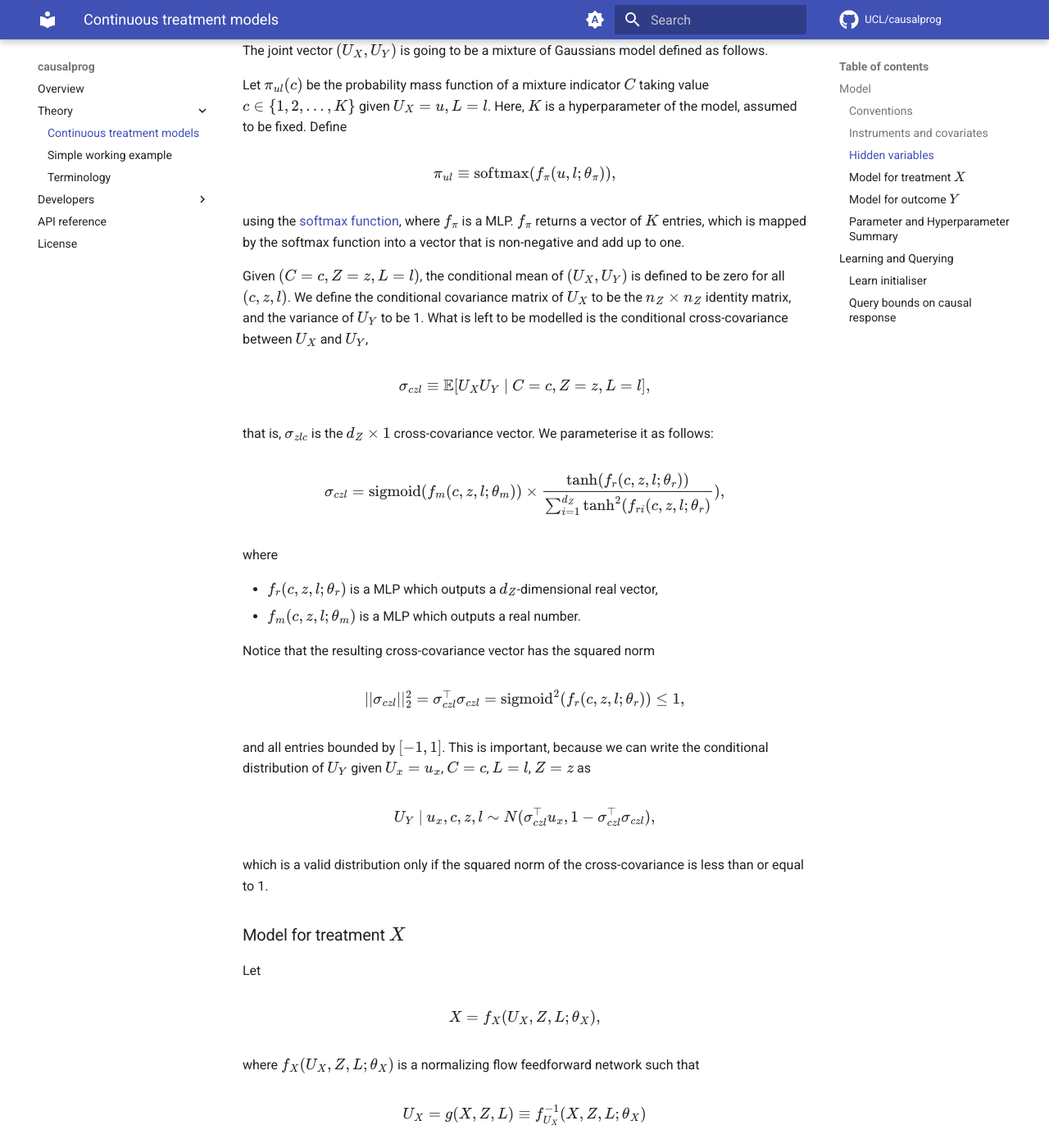
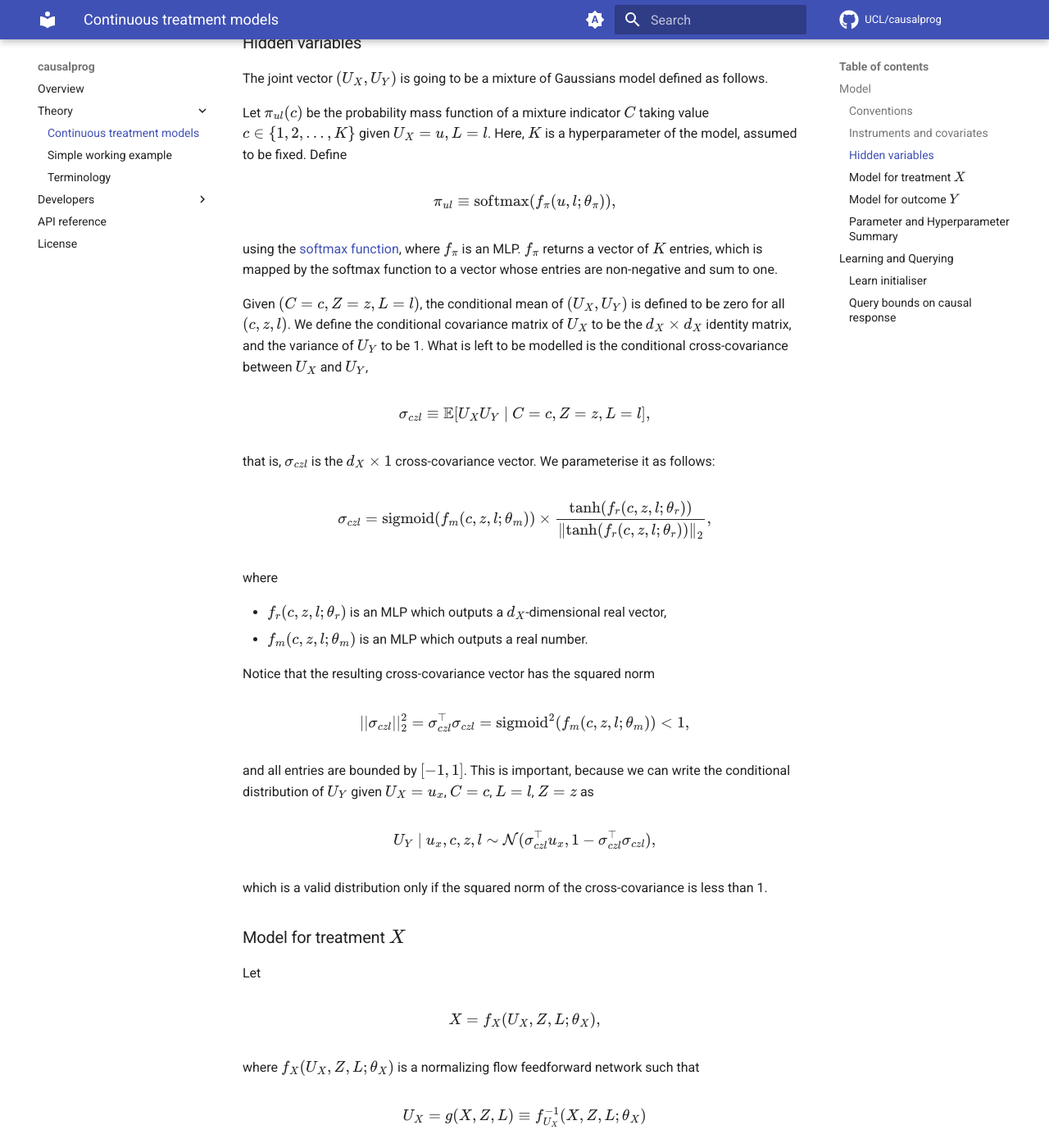
Before and after one commit to UCL/causalprog, an MkDocs documentation site: the page built from docs/theory/continuous-treatments.md, in a window 1280 px wide and 1400 px high, scrolled down 1247 px. Shown: the whole window at 82% size. Built offline with MkDocs 1.6.1 and Material for MkDocs 9.7.7, drawn with Linux system fonts in a browser that asks for light colours; comment, search, counter and statistics services are not loaded; some of the changed text lies outside the part shown.

Commit message:
first set of changes

```diff
--- a/docs/theory/continuous-treatments.md
+++ b/docs/theory/continuous-treatments.md
@@ -22,10 +24,10 @@
 
 The model specification will involve several [multilayer perceptrons (MLPs)](https://en.wikipedia.org/wiki/Multilayer_perceptron).
 We adopt the convention that for any MLP $f_\alpha$ that is mentioned, it is implied that it comes with a structure of $M_\alpha$ hidden layers and $H_\alpha$ hidden units per layer, with model parameters $\theta_\alpha$.
-We will write $f_\alpha(\dots; \theta_\alpha)$ to denote the prediction / evaluation of the MLP, where $\dots$ will be replaced with the data inputs to $f_\alpha$ and $\theta_\alpha$ denotes the MLP parameters that are being used.
+We will write $f_\alpha(\dots; \theta_\alpha)$ to denote the prediction/evaluation of the MLP, where $\dots$ will be replaced with the data inputs to $f_\alpha$ and $\theta_\alpha$ denotes the MLP parameters that are being used.
 To save on space and notation, we will often leave implicit that $f_\alpha$ depends on $\theta_\alpha$, and simply write $f_\alpha(\dots)$.
 
-$p_N(\cdot; m, v)$ is used to denote the Gaussian density function with mean $m$ and variance $v$.
+$p_{\mathcal{N}}(\cdot; m, v)$ is used to denote the Gaussian density function with mean $m$ and variance $v$.
 
 ### Instruments and covariates
 
@@ -41,43 +43,43 @@
 
 $$\pi_{ul} \equiv \mathrm{softmax}(f_\pi(u, l; \theta_\pi)),$$
 
-using the [softmax function](https://en.wikipedia.org/wiki/Softmax_function), where $f_\pi$ is a MLP.
-$f_{\pi}$ returns a vector of $K$ entries, which is mapped by the softmax function into a vector that is non-negative and add up to one.
+using the [softmax function](https://en.wikipedia.org/wiki/Softmax_function), where $f_\pi$ is an MLP.
+$f_{\pi}$ returns a vector of $K$ entries, which is mapped by the softmax function to a vector whose entries are non-negative and sum to one.
 
 Given $(C = c, Z = z, L = l)$, the conditional mean of $(U_X, U_Y)$ is defined to be zero for all $(c, z, l)$.
-We define the conditional covariance matrix of $U_X$ to be the $n_Z \times n_Z$ identity matrix, and the variance of $U_Y$ to be 1.
+We define the conditional covariance matrix of $U_X$ to be the $d_X \times d_X$ identity matrix, and the variance of $U_Y$ to be 1.
 What is left to be modelled is the conditional cross-covariance between $U_X$ and $U_Y$,
 
 $$ \sigma_{czl} \equiv \mathbb E[U_X U_Y \ \vert \ C = c, Z = z, L = l], $$
 
-that is, $\sigma_{zlc}$ is the $d_Z \times 1$ cross-covariance vector.
+that is, $\sigma_{czl}$ is the $d_X \times 1$ cross-covariance vector.
 We parameterise it as follows:
 
 $$
 \sigma_{czl} =
-\mathrm{sigmoid}(f_m(c, z, l; \theta_m)) \times \frac{\tanh(f_r(c, z, l; \theta_r))}{\sum_{i = 1}^{d_Z}\tanh^2(f_{ri}(c, z, l; \theta_r)}),
+\mathrm{sigmoid}(f_m(c, z, l; \theta_m)) \times \frac{\tanh(f_r(c, z, l; \theta_r))}{\left\| \tanh(f_{r}(c, z, l; \theta_r)) \right\|_2},
 $$
 
 where
 
-- $f_r(c, z, l; \theta_r)$ is a MLP which outputs a $d_Z$-dimensional real vector,
-- $f_m(c, z, l; \theta_m)$ is a MLP which outputs a real number.
+- $f_r(c, z, l; \theta_r)$ is an MLP which outputs a $d_X$-dimensional real vector,
+- $f_m(c, z, l; \theta_m)$ is an MLP which outputs a real number.
 
 Notice that the resulting cross-covariance vector has the squared norm
 
 $$
 \vert\vert\sigma_{czl}\vert\vert_2^2 =
-\sigma_{czl}^{\top}\sigma_{czl} = \mathrm{sigmoid}^2(f_r(c, z, l; \theta_r)) \leq 1,
+\sigma_{czl}^{\top}\sigma_{czl} = \mathrm{sigmoid}^2(f_m(c, z, l; \theta_m)) \lt 1,
 $$
 
-and all entries bounded by $[-1, 1]$.
-This is important, because we can write the conditional distribution of $U_Y$ given $U_x = u_x$, $C = c$, $L = l$, $Z = z$ as
+and all entries are bounded by $[-1, 1]$.
+This is important, because we can write the conditional distribution of $U_Y$ given $U_X = u_x$, $C = c$, $L = l$, $Z = z$ as
 
 $$
-U_Y \ \vert \ u_x, c, z, l \sim N(\sigma_{czl}^{\top}u_x, 1 - \sigma_{czl}^{\top}\sigma_{czl}),
+U_Y \ \vert \ u_x, c, z, l \sim \mathcal{N}(\sigma_{czl}^{\top}u_x, 1 - \sigma_{czl}^{\top}\sigma_{czl}),
 $$
 
-which is a valid distribution only if the squared norm of the cross-covariance is less than or equal to 1.
+which is a valid distribution only if the squared norm of the cross-covariance is less than 1.
 
 ### Model for treatment $X$
 
@@ -97,7 +99,7 @@
 
 $$ Y = f_Y(U_Y, X, L; \theta_Y), $$
 
-where $f_Y$ is a MLP.
+where $f_Y$ is an MLP.
 
 If $Y$ is binary, then define it with one extra probability step,
 
@@ -105,21 +107,40 @@
 
 Notice that, in both cases,
 
-<!-- prettier-ignore -->
-\begin{align} \label{eq:causal-response}
-d(x, l) &:= \mathbb{E} [Y \ \vert \mathrm{do}(X = x), L = l] \\
-&= \int f_Y(u_y, x, l) p_N(u_y; 0, 1) \ \mathrm{d}u_y.
-\end{align}
+$$
+\begin{aligned}
+d(x,l)
+&:= \mathbb{E}\!\left[
+Y \mid \operatorname{do}(X=x), L=l
+\right] \\
+&= \int
+f_Y(u_y,x,l)\,
+p_{\mathcal N}(u_y;0,1)\,
+\mathrm{d}u_y.
+\end{aligned}
+$$
 
 Notice that $f_Y$ contains parameters of the model, here left implicit.
 Moreover,
 
-<!-- prettier-ignore -->
-\begin{align} \label{eq:regression-model}
-r(x, z, l) &:= \mathbb{E}[Y \ \vert \ X = x, Z = z, L = l] \\
-&= \int f_Y(u_y, x, l)p(u_y \ \vert \ u, l)\, \mathrm{d}u_y \\
-&= \int f_Y(u_y, x, l)\sum_c \pi_{ul}(c) p_N(u_y; m_y, v_y) \mathrm{d}u_y,
-\end{align}
+<a name="eq-regression-model"></a>
+$$
+\begin{aligned}
+r(x,z,l)
+&:= \mathbb{E}\!\left[
+Y \mid X=x, Z=z, L=l
+\right] \\
+&= \int
+f_Y(u_y,x,l)\,
+p(u_y \mid u,l)\,
+\mathrm{d}u_y \\
+&= \int
+f_Y(u_y,x,l)\,
+\sum_c \pi_{ul}(c)\,
+p_{\mathcal N}(u_y;m_y,v_y)\,
+\mathrm{d}u_y.
+\end{aligned}
+$$
 
 where
 
@@ -176,7 +197,7 @@
 
 <!-- prettier-ignore -->
 \begin{align}
-r(\theta) &= \int f_Y(s \times v_y + m_y, x, l)\sum_c \pi_{ul}(c) p_N(s; 0, 1) \mathrm{d}s \\
+r(\theta) &= \int f_Y(s \times v_y + m_y, x, l)\sum_c \pi_{ul}(c) p_{\mathcal{N}}(s; 0, 1) \mathrm{d}s \\
 &\approx \sum_{q = 1}^M w_q \sum_{c=1}^K \pi_{ul}(c) f_Y(s_q \times v_y + m_y, x, l).
 \label{eq:approx}
 \end{align}
```
Also changed, not shown: other parts of docs/theory/continuous-treatments.md (+4 -2 lines).
